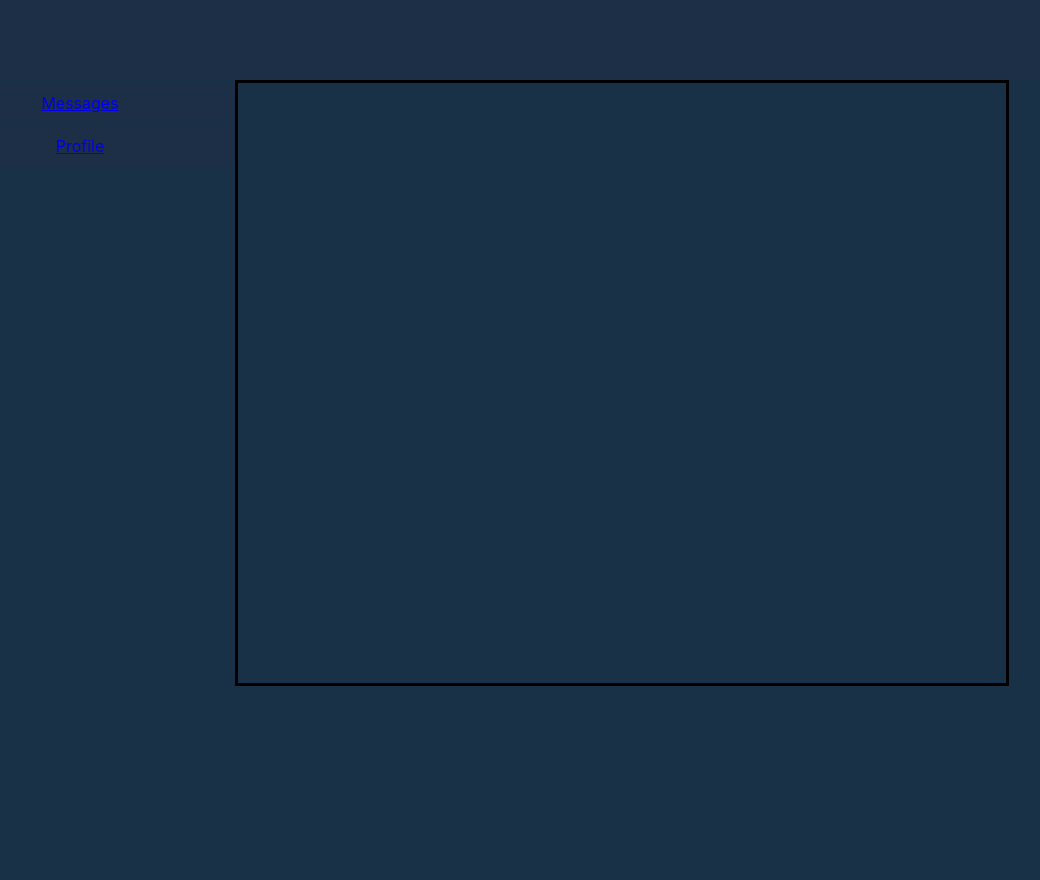
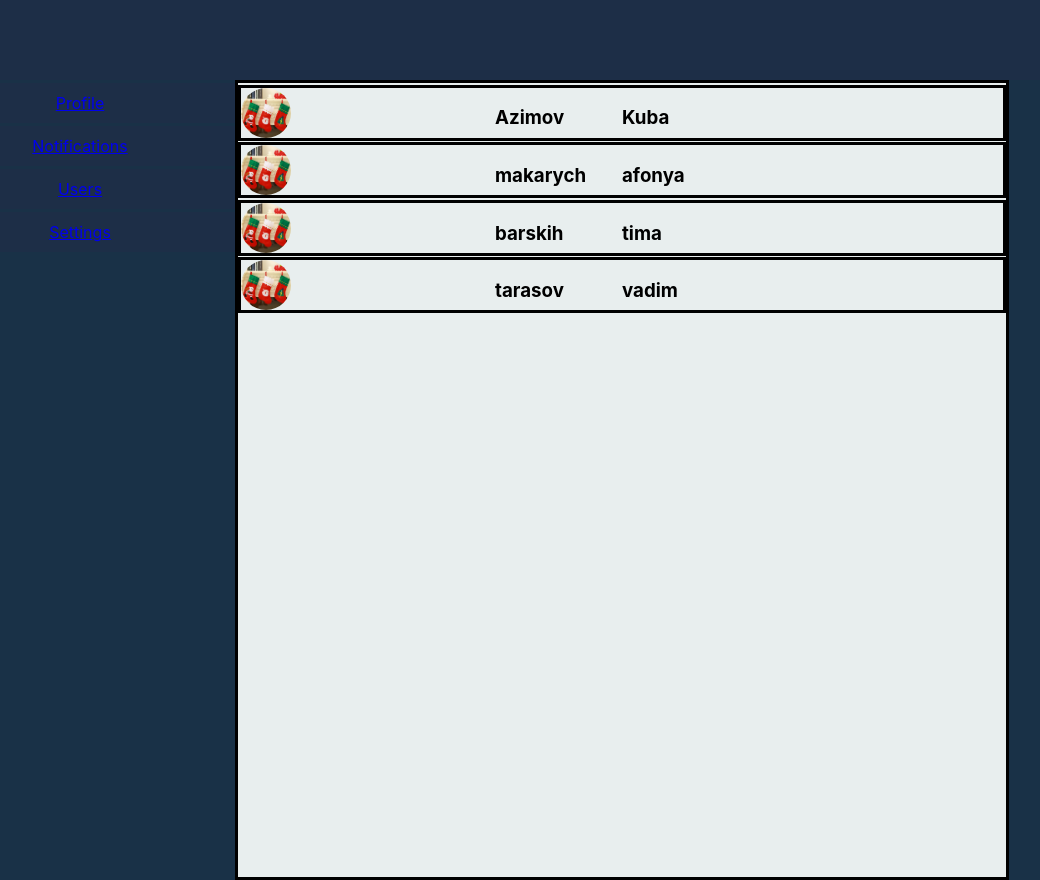
Before and after one commit to nurabdu/interface, a React (Create React App) app: page /users in a window 1280 px wide. Before the commit this address had no page. Shown: the whole page, without its empty margins (75-1115 px from the left). Built offline with nearby package versions, Linux system fonts and the light colour scheme.

Commit message:
add new components users,notifications,settings

```diff
--- a/src/App.css
+++ b/src/App.css
@@ -7,6 +7,7 @@
 
 .content{
   width: 60%;
-  height: 600px;
+  height: auto;
   border: solid;
+  background-color:  #e8eeee;
 }
--- a/src/App.js
+++ b/src/App.js
@@ -4,7 +4,9 @@ import './App.css';
 import Header from './Header/Header';
 import NavBar from './NavBar/NavBar';
 import Profile from './Profile/Profile';
-import Messages from './Dialog/Messages';
+import Notifications from './Notifications/Notifications';
+import Users from './Users/Users';
+import Settings from './Settings/Settings';
 
 function App() {
   return (<>
@@ -13,8 +15,10 @@ function App() {
       <NavBar />
       <div className='content'>
         <Routes>
-          <Route path="/dialogs" element={<Messages />} />
           <Route path="/profile" element={<Profile />} />
+          <Route path="/notifications" element={<Notifications />} />
+          <Route path="/users" element={<Users />} />
+          <Route path="/settings" element={<Settings />} />
         </Routes>
       </div>
     </div>
--- a/src/NavBar/NavBar.jsx
+++ b/src/NavBar/NavBar.jsx
@@ -2,6 +2,8 @@ import React from 'react';
 import styled from 'styled-components';
 import { NavLink } from 'react-router-dom';
 import NavbarItem from './NavBarItem/NavbarItem';
+
+
 const NavBarStyle = styled.div`
 justif-content: center;
 margin-top: 0.2rem;
@@ -11,17 +13,17 @@ const NavBar = () => {
     return (
         <NavBarStyle>
             <div>
-            <NavLink to='/dialogs'><NavbarItem text="Messages" /></NavLink>
+                <NavLink to='/profile '><NavbarItem text="Profile" /></NavLink>
             </div>
             <div>
-               <NavLink to='/profile'><NavbarItem text="Profile" /></NavLink>
-            </div>
-            {/* <div>
-            <NavLink to='/users'><NavbarItem text="Users" /></NavLink>
+                <NavLink to='/notifications'><NavbarItem text="Notifications" /></NavLink>
             </div>
             <div>
-            <NavLink to='/setting'><NavbarItem text="Setting" /></NavLink>
-            </div> */}
+                <NavLink to='/users'><NavbarItem text="Users" /></NavLink>
+            </div>
+            <div>
+                <NavLink to='/settings'><NavbarItem text="Settings" /></NavLink>
+            </div>
         </NavBarStyle>
     )
 }
--- /dev/null
+++ b/src/Notifications/Notifications.jsx
@@ -0,0 +1,8 @@
+import React from 'react';
+
+function Notifications() {
+  return (
+    <div>Notifications</div>
+  )
+}
+export default  Notifications;
--- a/src/Profile/Profile.jsx
+++ b/src/Profile/Profile.jsx
@@ -3,11 +3,14 @@ import styled from 'styled-components';
 
 const ProfileStyle = styled.div`
 `;
-const Profile = () => {
+const Profile = (props) => {
     return (
         <ProfileStyle>
             <div>
-                Porfile
+                <div>
+                    <img src='' />
+                </div>
+                <div><span>{props.name}</span><span>{props.surname}</span></div>
             </div>
         </ProfileStyle>
     )
--- /dev/null
+++ b/src/Settings/Settings.jsx
@@ -0,0 +1,8 @@
+import React from 'react'
+
+const Settings = () => {
+    return (
+        <div>Settings</div>
+    )
+}
+export default Settings;
--- /dev/null
+++ b/src/Users/UserItem/UserItems.jsx
@@ -0,0 +1,37 @@
+import React from 'react';
+import styled from 'styled-components';
+import Icon from './../../Images/holiday.jpg';
+
+const ItemStyle = styled.div`
+display: grid;
+grid-template-columns: 1fr 1fr 1fr;
+width: auto;
+height: 50px;
+border: solid;
+margin-top: 0.1rem;
+
+
+.img{
+    width: 50px;
+    height: 50px;
+    border-radius: 25px;
+}
+.userdata{
+    display: grid;
+    grid-template-columns: 1fr 1fr;
+
+}
+`;
+
+const UserItems = (props) => {
+    return (
+        <ItemStyle>
+            <img className='img' src={Icon}/>
+            <div className='userdata'>
+                <h3>{props.surname}</h3>
+                <h3>{props.name}</h3>
+            </div>
+        </ItemStyle>
+    )
+}
+export default UserItems;
--- /dev/null
+++ b/src/Users/Users.js
@@ -0,0 +1,14 @@
+import React from 'react'
+import UserItems from './UserItem/UserItems';
+
+const  Users = () => {
+  return (
+    <>
+    <UserItems surname='Azimov' name='Kuba'/>
+    <UserItems surname='makarych' name='afonya'/>
+    <UserItems surname='barskih' name='tima'/>
+    <UserItems surname='tarasov' name='vadim'/>
+    </>
+  )
+}
+export default Users;
```
